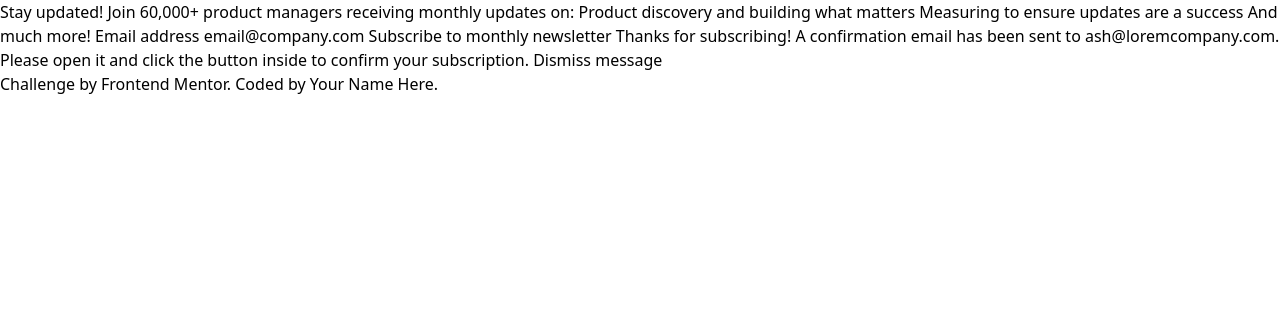
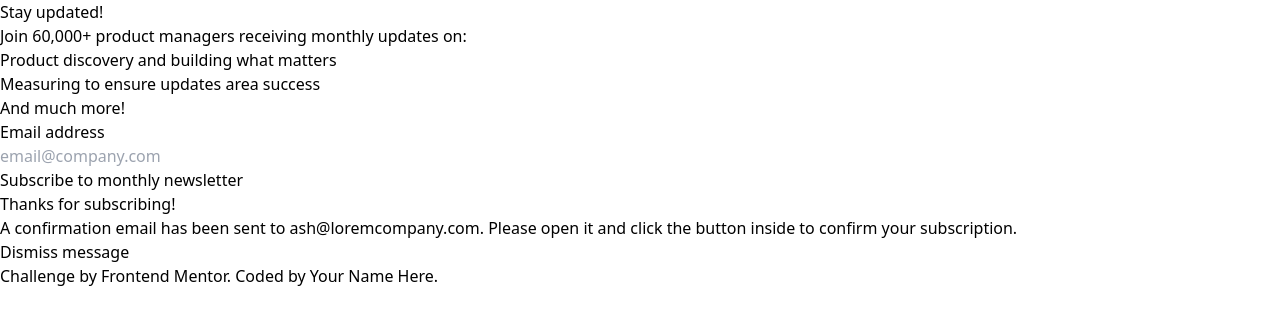
Before and after one commit to ArthurWiliams/newsletter-sign-up-with-success-message, a website built with Parcel: page src/index.html in a window 1280 px wide. Built offline with nearby package versions, Linux system fonts and the light colour scheme.

Commit message:
chore: Mark-up content

```diff
--- a/src/index.html
+++ b/src/index.html
@@ -25,12 +25,46 @@
     <link rel="stylesheet" href="./index.css" />
   </head>
   <body>
-    Stay updated! Join 60,000+ product managers receiving monthly updates on:
-    Product discovery and building what matters Measuring to ensure updates are
-    a success And much more! Email address email@company.com Subscribe to
-    monthly newsletter Thanks for subscribing! A confirmation email has been
-    sent to ash@loremcompany.com. Please open it and click the button inside to
-    confirm your subscription. Dismiss message
+    <main>
+      <h1>Stay updated!</h1>
+
+      <p>Join 60,000+ product managers receiving monthly updates on:</p>
+
+      <ul>
+        <li>Product discovery and building what matters</li>
+        <li>Measuring to ensure updates area success</li>
+        <li>And much more!</li>
+      </ul>
+
+      <form novalidate>
+        <div>
+          <div>
+            <label for="email">Email address</label>
+            <span id="emailError"></span>
+          </div>
+          <input
+            type="email"
+            name="email"
+            id="email"
+            placeholder="email@company.com"
+            aria-describedby="emailError"
+          />
+        </div>
+
+        <button type="submit">Subscribe to monthly newsletter</button>
+      </form>
+
+      <article>
+        <h2>Thanks for subscribing!</h2>
+
+        <p>
+          A confirmation email has been sent to ash@loremcompany.com. Please
+          open it and click the button inside to confirm your subscription.
+        </p>
+
+        <button type="button">Dismiss message</button>
+      </article>
+    </main>
 
     <div class="attribution">
       Challenge by
```
